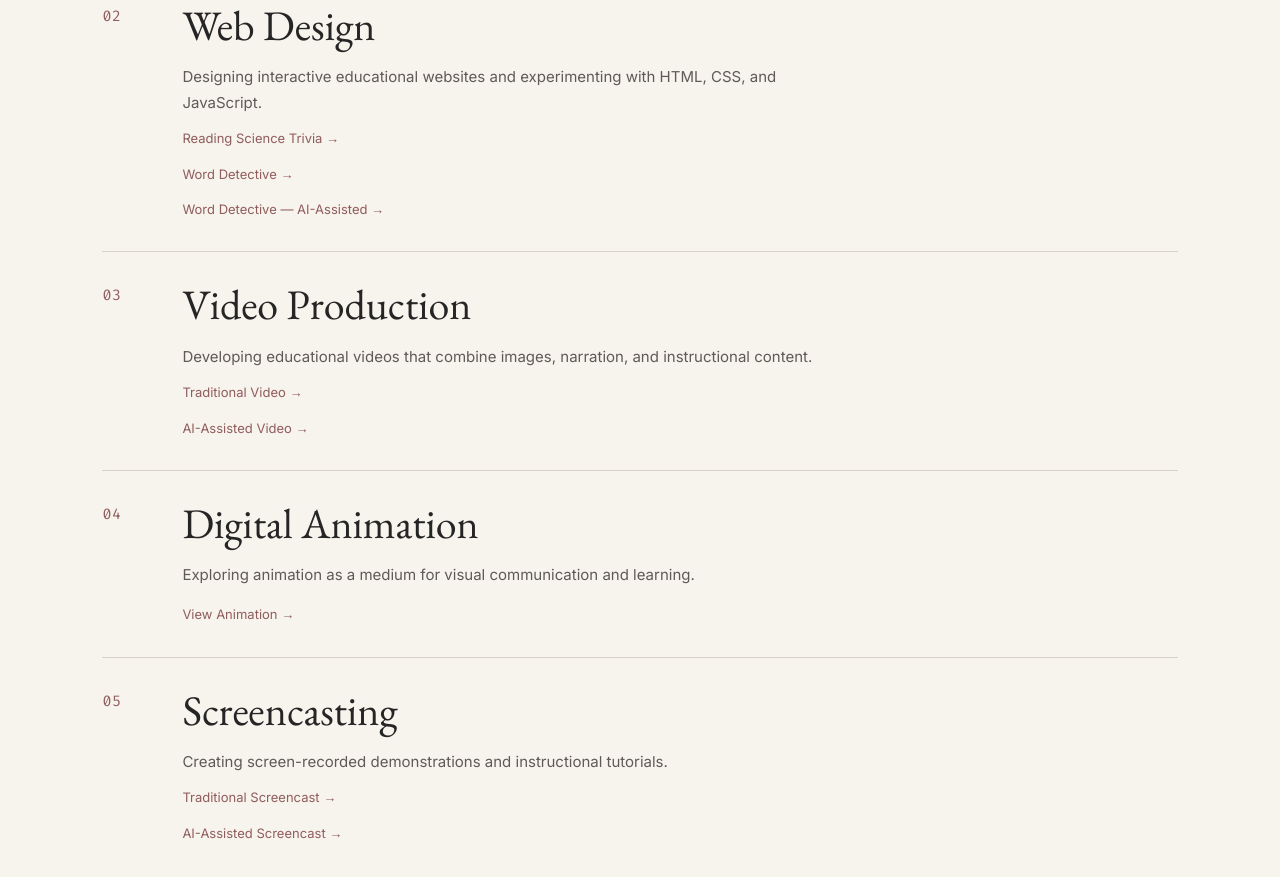
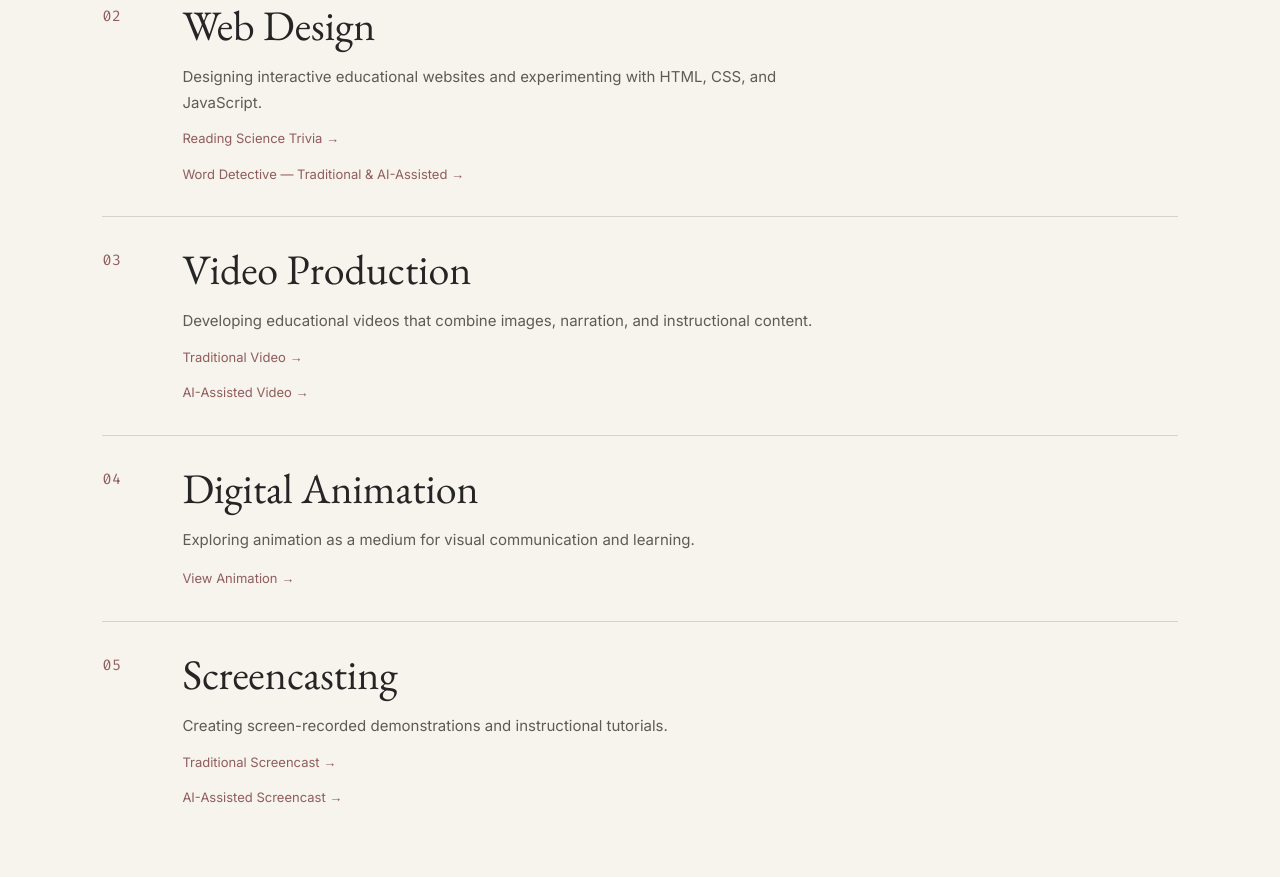
Before and after one commit to nigelhervey/e-portfolio-NH, a plain HTML site: page index.html in a window 1280 px wide. Shown: the part 3154-4031 px from the top of the page. Drawn offline with nearby package versions, Linux system fonts and the light colour scheme.

Commit message:
Update Word Detective links in index.html

```diff
--- a/index.html
+++ b/index.html
@@ -42,8 +42,7 @@
         <div class="dropdown-menu">
             <a href="image-editing.html">Image Editing</a>
             <a href="reading-science-trivia.html">Reading Science Trivia</a>
-            <a href="https://nigelhervey.github.io/word-detective/" target="_blank" rel="noopener noreferrer">Word Detective — Traditional</a>
-            <a href="https://nigelhervey.github.io/word-detective-AI/" target="_blank" rel="noopener noreferrer">Word Detective — AI</a>
+            <a href="word-detective.html">Word Detective</a>
 <a href="https://youtu.be/LUaFQ_44us0" target="_blank" rel="noopener noreferrer">Video Production — Traditional</a>
 <a href="https://youtu.be/aqx1Q5RcTbs" target="_blank" rel="noopener noreferrer">Video Production — AI</a>
 <a href="https://youtu.be/Nljyym3Keoo" target="_blank" rel="noopener noreferrer">Digital Animation</a>
@@ -214,15 +213,9 @@
     Reading Science Trivia &rarr;
 </a>
 
-    <a href="https://nigelhervey.github.io/word-detective/"
-       target="_blank" rel="noopener noreferrer">
-        Word Detective &rarr;
-    </a>
-
-    <a href="https://nigelhervey.github.io/word-detective-AI/"
-       target="_blank" rel="noopener noreferrer">
-        Word Detective — AI-Assisted &rarr;
-    </a>
+    <a href="word-detective.html">
+    Word Detective — Traditional &amp; AI-Assisted &rarr;
+</a>
 </div>
 
             </div>
```
